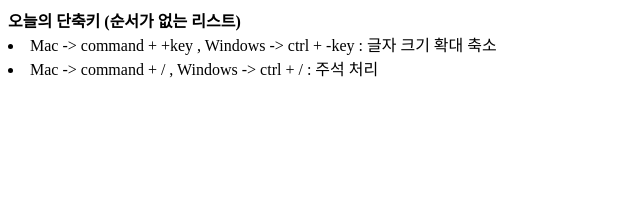
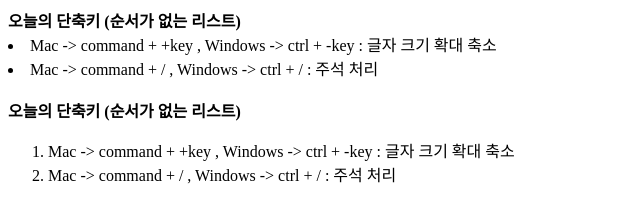
Before and after one commit to loganjeon/becomeWebProgrammerFor24H, a plain HTML site: page html_basic1.html in a window 1280 px wide. Shown: the whole page, without its empty margins (0-640 px from the left). Drawn offline with Linux system fonts and the light colour scheme.

Commit message:
using ol.

```diff
--- a/html_basic1.html
+++ b/html_basic1.html
@@ -15,6 +15,13 @@
         </ui>
         <br>
 
+        <strong>오늘의 단축키 (순서가 없는 리스트)</strong>
+        <ol>
+            <li> Mac -> command + +key , Windows -> ctrl + -key : 글자 크기 확대 축소</li>
+            <li> Mac -> command + / , Windows -> ctrl + / : 주석 처리 </li>
+        </ol>
+        <br>
+
 
     </body>
 </html>
```
